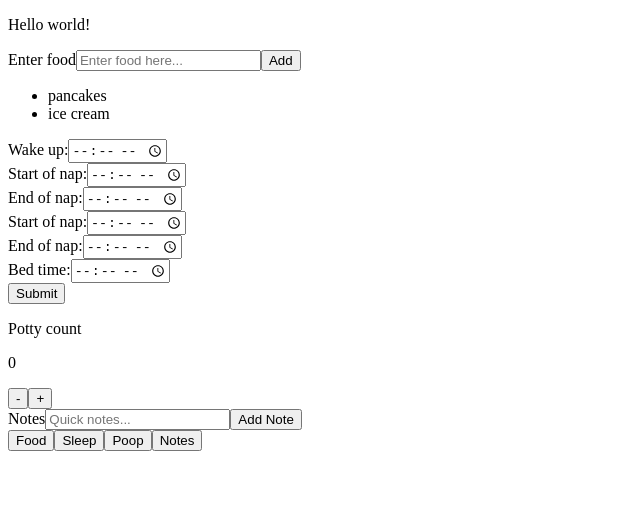
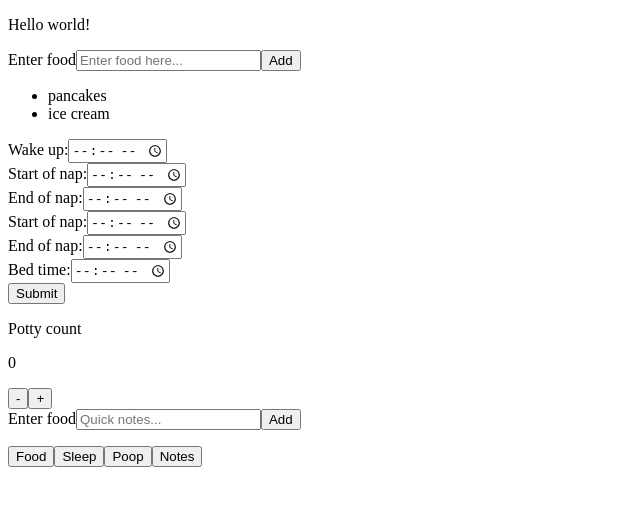
Before and after one commit to TKravel/parent-helper, a React (Create React App) app: page / in a window 1280 px wide. Shown: the top 506 px of the page, without its empty margins (0-640 px from the left). Built offline with nearby package versions, Linux system fonts and the light colour scheme.

Commit message:
created TextInput and notesSection componenent

```diff
--- a/src/App.js
+++ b/src/App.js
@@ -1,7 +1,8 @@
-import React, {useState} from "react";
+import React from "react";
 import FoodSection from "./components/FoodSection";
 import SleepSection from "./components/SleepSection";
 import PottySection from "./components/PottySection";
+import NotesSection from "./components/NotesSection";
 
 function App() {
 
@@ -13,11 +14,7 @@ function App() {
       <FoodSection />
       <SleepSection />
       <PottySection />
-      <div>
-        <label htmlFor="notes">Notes</label>
-        <input type="text" placeholder="Quick notes..." name="notes"/>
-        <button>Add Note</button>
-      </div>
+      <NotesSection />
       <div>
         <button>Food</button>
         <button>Sleep</button>
--- a/src/components/FoodSection.jsx
+++ b/src/components/FoodSection.jsx
@@ -1,5 +1,6 @@
 // TODO: Break data into breakfast, lunch, dinner, snacks.
 import React, {useState} from "react";
+import TextInput from "./TextInput";
 
 function FoodInput(){
     const [foods, setFoods] = useState(["pancakes", "ice cream"]);
@@ -20,11 +21,13 @@ function FoodInput(){
 
     return (
         <div>
-          <form>
-            <label htmlFor="foodInput">Enter food</label>
-            <input type="text" name="foodInput" onChange={handleChange} value={foodInput} placeholder="Enter food here..." />
-            <button onClick={handleClick}>Add</button>
-          </form>
+          <TextInput
+            name="foodInput"
+            placeholder="Enter food here..."
+            updateChange={handleChange}
+            updateState={handleClick}
+            stateData={foodInput}
+          />
           <ul>
             {foods.map((food, index) => {
               return (
--- /dev/null
+++ b/src/components/NotesSection.jsx
@@ -0,0 +1,42 @@
+import React, { useState } from "react";
+import TextInput from "./TextInput";
+
+function NotesSection(){
+    const [notes, setNotes] = useState([]);
+    const [notesInput, setNotesInput] = useState("");
+
+    function handleChange(e){
+        const inputData = e.target.value;
+        setNotesInput(inputData);
+    }
+
+    function handleClick(e){
+        setNotes(prevValue => {
+            return [...prevValue, notesInput]
+            })
+            setNotesInput("");
+            e.preventDefault();
+    }
+
+    return(
+        <div>
+        <TextInput
+            name="notes"
+            placeholder="Quick notes..."
+            updateChange={handleChange}
+            updateState={handleClick}
+            stateData={notesInput}
+          />
+          <ul>
+              {notes.map((note, index) => {
+                  return(
+                      <li key={index}>{note}</li>
+                  )
+              })}
+          </ul>
+        </div>
+
+    )
+}
+
+export default NotesSection;
--- /dev/null
+++ b/src/components/TextInput.jsx
@@ -0,0 +1,13 @@
+import React from "react";
+
+function TextInput(props){
+    return(
+        <form>
+            <label htmlFor={props.name}>Enter food</label>
+            <input type="text" name={props.name} onChange={props.updateChange} value={props.stateData} placeholder={props.placeholder} />
+            <button onClick={props.updateState}>Add</button>
+          </form>
+    )
+}
+
+export default TextInput;
```
